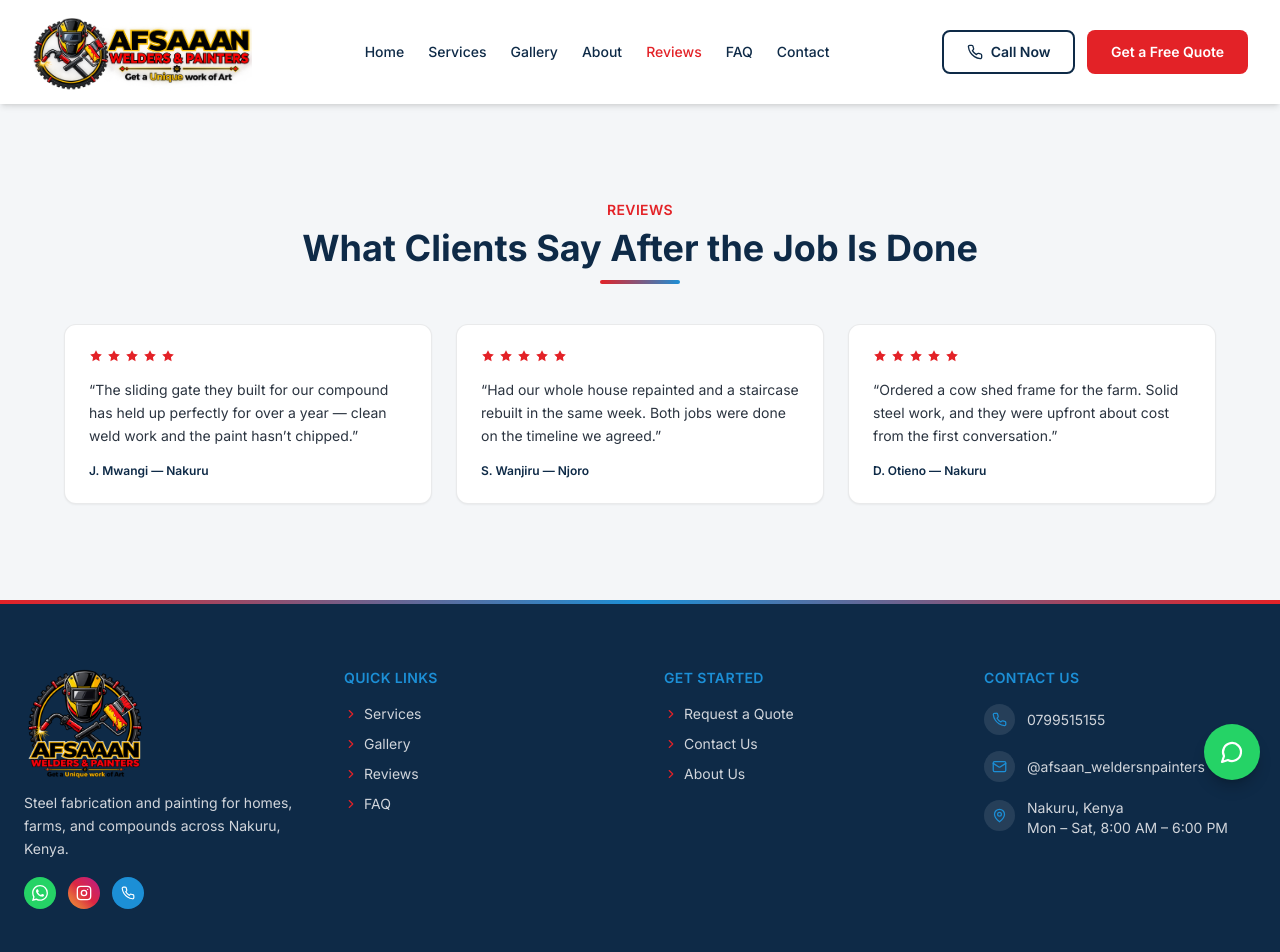
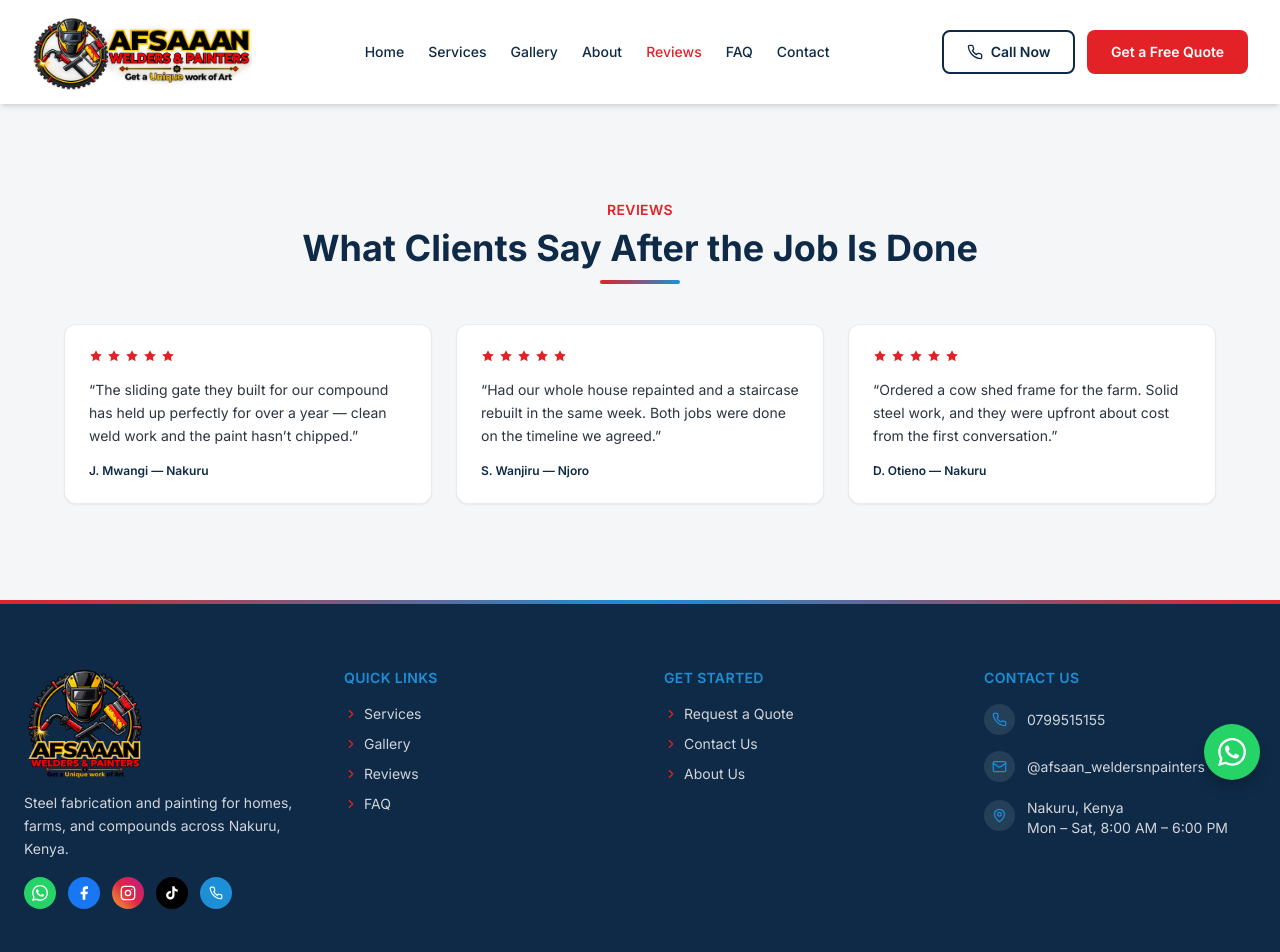
Before and after one commit to Muchyz/Afsaan, a React (Vite) app: page /reviews in a window 1280 px wide. Shown: the top 952 px of the page. Built offline with nearby package versions, Linux system fonts and the light colour scheme.

Commit message:
Add Facebook and TikTok social links, fix WhatsApp icon

```diff
--- a/src/components/layout/Footer.jsx
+++ b/src/components/layout/Footer.jsx
@@ -37,11 +37,19 @@
               className="w-8 h-8 rounded-full flex items-center justify-center transition hover:scale-110" style={{ background: '#25D366' }}>
               <svg width="16" height="16" viewBox="0 0 24 24" fill="white"><path d="M17.472 14.382c-.297-.149-1.758-.867-2.03-.967-.273-.099-.471-.148-.67.15-.197.297-.767.966-.94 1.164-.173.199-.347.223-.644.075-.297-.15-1.255-.463-2.39-1.475-.883-.788-1.48-1.761-1.653-2.059-.173-.297-.018-.458.13-.606.134-.133.298-.347.446-.52.149-.174.198-.298.298-.497.099-.198.05-.371-.025-.52-.075-.149-.669-1.612-.916-2.207-.242-.579-.487-.5-.669-.51-.173-.008-.371-.01-.57-.01-.198 0-.52.074-.792.372-.272.297-1.04 1.016-1.04 2.479 0 1.462 1.065 2.875 1.213 3.074.149.198 2.096 3.2 5.077 4.487.709.306 1.262.489 1.694.625.712.227 1.36.195 1.871.118.571-.085 1.758-.719 2.006-1.413.248-.694.248-1.289.173-1.413-.074-.124-.272-.198-.57-.347m-5.421 7.403h-.004a9.87 9.87 0 0 1-5.031-1.378l-.361-.214-3.741.982.998-3.648-.235-.374a9.86 9.86 0 0 1-1.51-5.26c.001-5.45 4.436-9.884 9.888-9.884 2.64 0 5.122 1.03 6.988 2.898a9.825 9.825 0 0 1 2.893 6.994c-.003 5.45-4.437 9.884-9.885 9.884m8.413-18.297A11.815 11.815 0 0 0 12.05 0C5.495 0 .16 5.335.157 11.892c0 2.096.547 4.142 1.588 5.945L.057 24l6.305-1.654a11.882 11.882 0 0 0 5.683 1.448h.005c6.554 0 11.89-5.335 11.893-11.893a11.821 11.821 0 0 0-3.48-8.413z"/></svg>
             </a>
+            <a href="https://www.facebook.com/afsaan.welders.n.painters" target="_blank" rel="noopener noreferrer" aria-label="Facebook"
+              className="w-8 h-8 rounded-full flex items-center justify-center transition hover:scale-110" style={{ background: '#1877F2' }}>
+              <svg width="16" height="16" viewBox="0 0 24 24" fill="white"><path d="M18 2h-3a5 5 0 0 0-5 5v3H7v4h3v8h4v-8h3l1-4h-4V7a1 1 0 0 1 1-1h3z"/></svg>
+            </a>
             <a href="https://www.instagram.com/afsaan_weldersnpainters" target="_blank" rel="noopener noreferrer" aria-label="Instagram"
               className="w-8 h-8 rounded-full flex items-center justify-center transition hover:scale-110" style={{ background: 'linear-gradient(45deg, #f09433, #e6683c, #dc2743, #cc2366, #bc1888)' }}>
               <svg width="16" height="16" viewBox="0 0 24 24" fill="none" stroke="white" strokeWidth="2" strokeLinecap="round" strokeLinejoin="round">
                 <rect x="2" y="2" width="20" height="20" rx="5" ry="5"/><circle cx="12" cy="12" r="4"/><circle cx="17.5" cy="6.5" r="1" fill="white" stroke="none"/>
               </svg>
+            </a>
+            <a href="https://vm.tiktok.com/ZS9SDJ9gJ9Neo-LDB64/" target="_blank" rel="noopener noreferrer" aria-label="TikTok"
+              className="w-8 h-8 rounded-full flex items-center justify-center transition hover:scale-110" style={{ background: '#010101' }}>
+              <svg width="16" height="16" viewBox="0 0 24 24" fill="white"><path d="M19.59 6.69a4.83 4.83 0 0 1-3.77-4.25V2h-3.45v13.67a2.89 2.89 0 0 1-2.88 2.5 2.89 2.89 0 0 1-2.89-2.89 2.89 2.89 0 0 1 2.89-2.89c.28 0 .54.04.79.1V9.01a6.33 6.33 0 0 0-.79-.05 6.34 6.34 0 0 0-6.34 6.34 6.34 6.34 0 0 0 6.34 6.34 6.34 6.34 0 0 0 6.33-6.34V8.69a8.18 8.18 0 0 0 4.78 1.52V6.75a4.85 4.85 0 0 1-1.01-.06z"/></svg>
             </a>
             <a href={`tel:${business.phone}`} aria-label="Phone"
               className="w-8 h-8 rounded-full flex items-center justify-center transition hover:scale-110" style={{ background: '#1C8FD6' }}>
--- a/src/components/layout/WhatsAppFloat.jsx
+++ b/src/components/layout/WhatsAppFloat.jsx
@@ -1,4 +1,3 @@
-import { MessageCircle } from 'lucide-react'
 import { business } from '../../data/content'
 
 export default function WhatsAppFloat() {
@@ -10,7 +9,9 @@
       aria-label="Chat on WhatsApp"
       className="fixed bottom-5 right-5 z-40 flex h-14 w-14 items-center justify-center rounded-full bg-[#25D366] text-white shadow-lg shadow-black/20 transition-transform hover:scale-105"
     >
-      <MessageCircle size={24} strokeWidth={2.2} />
+      <svg width="28" height="28" viewBox="0 0 24 24" fill="white">
+        <path d="M17.472 14.382c-.297-.149-1.758-.867-2.03-.967-.273-.099-.471-.148-.67.15-.197.297-.767.966-.94 1.164-.173.199-.347.223-.644.075-.297-.15-1.255-.463-2.39-1.475-.883-.788-1.48-1.761-1.653-2.059-.173-.297-.018-.458.13-.606.134-.133.298-.347.446-.52.149-.174.198-.298.298-.497.099-.198.05-.371-.025-.52-.075-.149-.669-1.612-.916-2.207-.242-.579-.487-.5-.669-.51-.173-.008-.371-.01-.57-.01-.198 0-.52.074-.792.372-.272.297-1.04 1.016-1.04 2.479 0 1.462 1.065 2.875 1.213 3.074.149.198 2.096 3.2 5.077 4.487.709.306 1.262.489 1.694.625.712.227 1.36.195 1.871.118.571-.085 1.758-.719 2.006-1.413.248-.694.248-1.289.173-1.413-.074-.124-.272-.198-.57-.347m-5.421 7.403h-.004a9.87 9.87 0 0 1-5.031-1.378l-.361-.214-3.741.982.998-3.648-.235-.374a9.86 9.86 0 0 1-1.51-5.26c.001-5.45 4.436-9.884 9.888-9.884 2.64 0 5.122 1.03 6.988 2.898a9.825 9.825 0 0 1 2.893 6.994c-.003 5.45-4.437 9.884-9.885 9.884m8.413-18.297A11.815 11.815 0 0 0 12.05 0C5.495 0 .16 5.335.157 11.892c0 2.096.547 4.142 1.588 5.945L.057 24l6.305-1.654a11.882 11.882 0 0 0 5.683 1.448h.005c6.554 0 11.89-5.335 11.893-11.893a11.821 11.821 0 0 0-3.48-8.413z"/>
+      </svg>
     </a>
   )
 }
```
